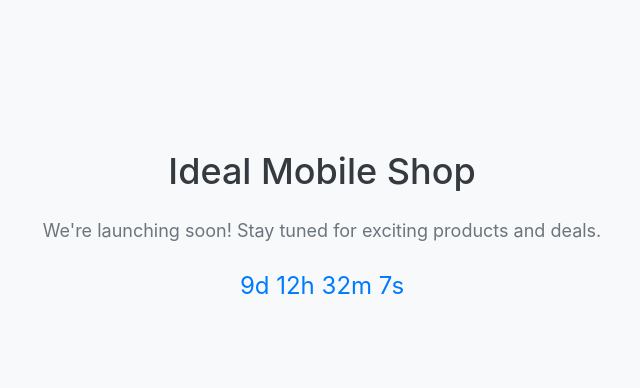
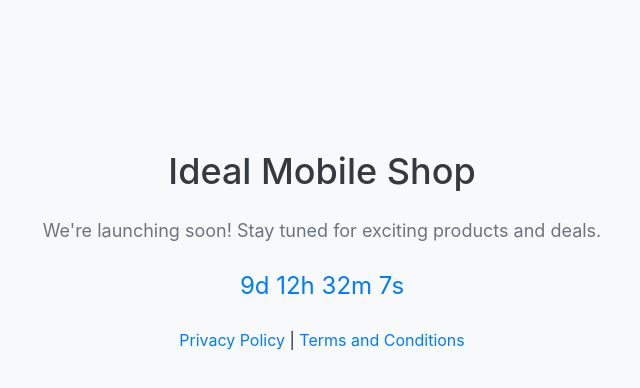
Before and after one commit to idealmobileshop/ideal-mobile-shop, a plain HTML site: page index.html in a window 1280 px wide. Shown: the whole page, without its empty margins (318-958 px from the left). Drawn offline with nearby package versions, Linux system fonts and the light colour scheme.

Commit message:
Update index.html

```diff
--- a/index.html
+++ b/index.html
@@ -30,6 +30,10 @@
             font-size: 24px;
             color: #007bff;
         }
+
+        .footer-links {
+            margin-top: 30px;
+        }
     </style>
 </head>
 <body>
@@ -40,6 +44,11 @@
 
         <!-- Countdown Timer -->
         <div class="countdown mt-4" id="countdown"></div>
+
+        <!-- Footer Links -->
+        <div class="footer-links mt-4">
+            <a href="privacy_policy.html">Privacy Policy</a> | <a href="terms_and_conditions.html">Terms and Conditions</a>
+        </div>
     </div>
 
     <!-- Bootstrap JS and Popper.js scripts -->
```
